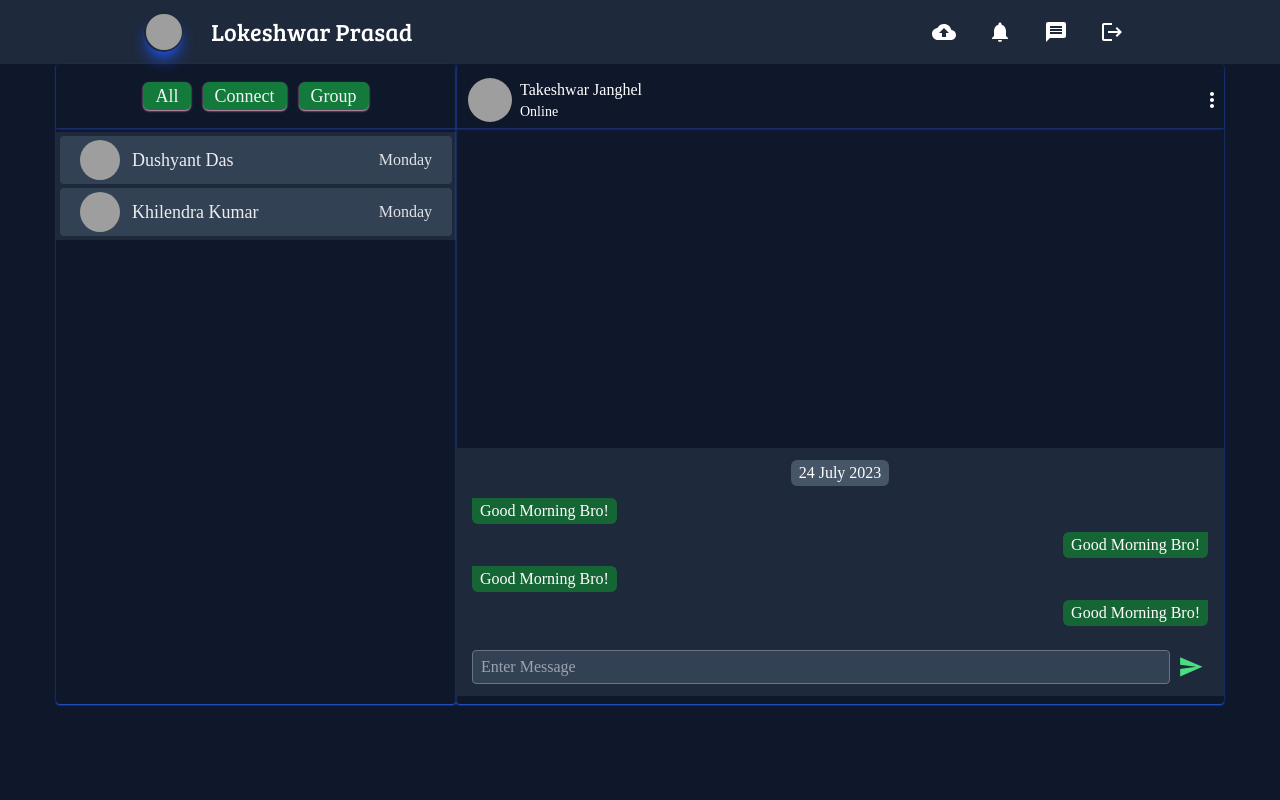
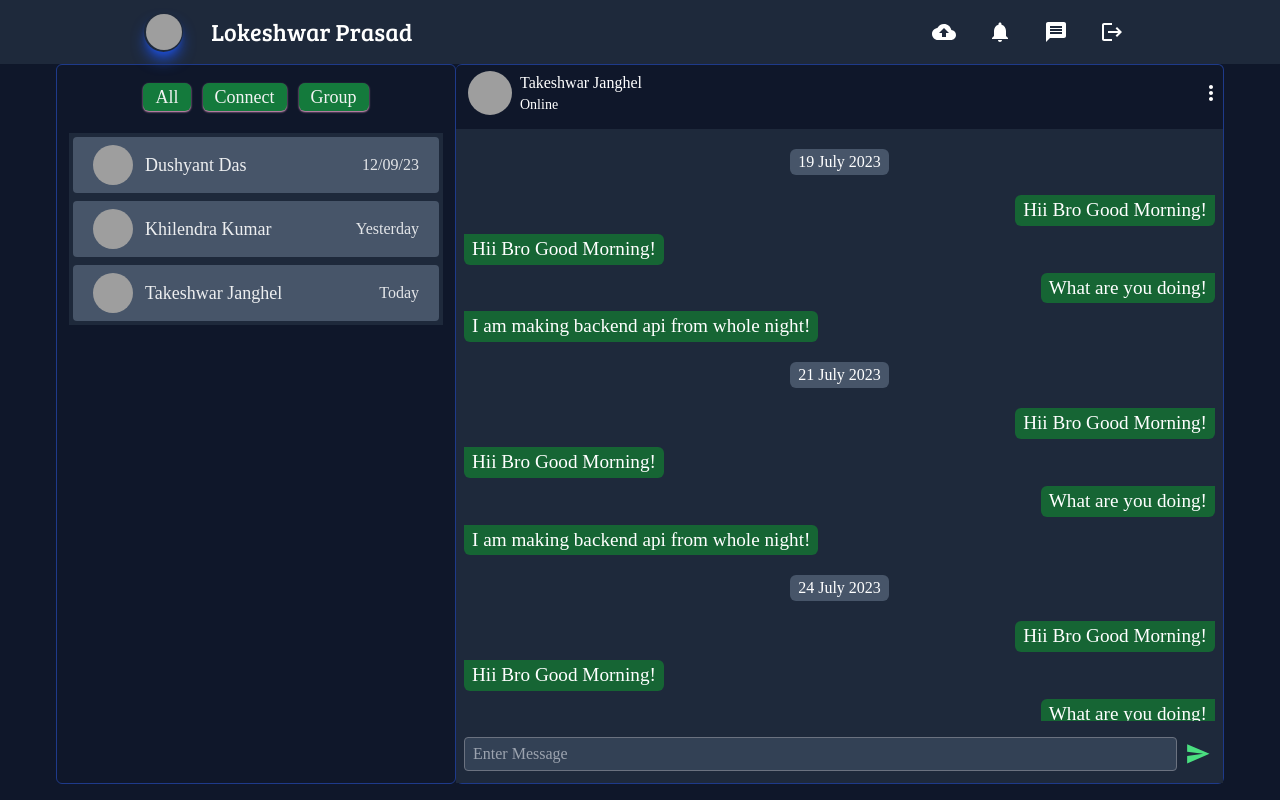
Before and after one commit to LokeshwarPrasad3/Student-Project-Hub, a React (Create React App) app in the folder Frontend/: page /message in a window 1280 px wide. Built offline with nearby package versions, Linux system fonts and the light colour scheme; grey boxes are pictures that could not be loaded; a web font is replaced by a local one.

Commit message:
Added Chat Messages Sending Functionality

```diff
--- /dev/null
+++ b/Frontend/src/Components/ChatMessages.jsx
@@ -0,0 +1,65 @@
+import React from 'react'
+
+const ChatMessages = ({ chatMessages }) => {
+    return (
+        <>
+
+            {/* particular message box */}
+            {
+                chatMessages.flatMap((day,dayIndex) => {
+                    return (
+                        <React.Fragment key={dayIndex}>
+                            {/* show first date */}
+                            <div className="date_show flex items-center justify-center py-3">
+                                <div className="date bg-slate-600 px-2 py-[1px] rounded-md">
+                                    <p>{day.date}</p>
+                                </div>
+                            </div>
+
+                            {/* for messages */}
+
+                            {
+                                day.messages.map((message, index) => (
+
+                                    <div key={index} className={`message_box_right w-full flex ${message.sender === 'user' ? 'justify-end' : ''} my-2`}>
+                                        <div className={`message bg-green-800 px-2 py-[1px] w-fit max-w-[60%] rounded-md rounded-${message.sender === 'user' ? 'tr' : 'tl'}-none`}>
+                                            <p className='message_name text-[1.2rem]'>
+                                                {message.message}
+                                            </p>
+                                        </div>
+                                    </div>
+
+                                ))}
+                        </React.Fragment>
+                    )
+                })
+            }
+
+
+
+
+            {/* right sender messae */}
+            {/* left messae receiver messae */}
+            {/* <div className="message_box_right w-full flex justify-end my-2">
+                <div className="message bg-green-800 px-2 py-[1px] w-fit max-w-[60%] rounded-md rounded-tr-none">
+                    <p className='message_name' >
+                    I am sender
+                    </p>
+                </div>
+            </div>
+
+            <div className="message_box_left w-full flex my-2">
+                <div className="message bg-green-800 px-2 py-[1px] w-fit max-w-[60%] rounded-md rounded-tl-none">
+                    <p className='message_name' >
+                    I am receiver
+                    </p>
+                </div>
+            </div> */}
+
+
+
+        </>
+    )
+}
+
+export default ChatMessages
--- a/Frontend/src/Pages/MessagePage.jsx
+++ b/Frontend/src/Pages/MessagePage.jsx
@@ -1,56 +1,211 @@
-import React from 'react';
+import React, { useEffect, useRef, useState } from 'react';
 import Navbar from '../Components/Navbar';
 import MoreVertIcon from '@mui/icons-material/MoreVert';
 import SendIcon from '@mui/icons-material/Send';
+import { ToastContainer, toast } from 'react-toastify';
+import ChatMessages from '../Components/ChatMessages';
+import { previousTempMessages } from './tempMessage';
 
 const MessagePage = () => {
+
+    const data = new Date();
+
+    // chat show or not
+    const [showChat, setShowChat] = useState(false);
+
+    // always open keyboard for typing
+    const inputRef = useRef(null);
+
+    // Using state to set innerWidth of Windows
+    const [windowWidth, setWindowWidth] = useState(window.innerWidth);
+
+    // state which input typed by user
+    const [messageInput, setMessageInput] = useState("");
+
+    const messagesContainerRef = useRef(null); // Create a ref for the messages container
+
+
+
+    // store all messages of user
+    const tempMessages = [
+        ...previousTempMessages,
+
+        {
+            date: new Date().toLocaleDateString(),
+            messages: [
+                {
+                    sender: 'user',
+                    message: 'Hii Bro Good Morning!',
+                    time: '1'
+                },
+                {
+                    sender: 'friend',
+                    message: 'Hii Bro Good Morning!',
+                    time: '2'
+                },
+                {
+                    sender: 'user',
+                    message: 'What are you doing!',
+                    time: '3'
+                },
+                {
+                    sender: 'friend',
+                    message: 'I am making backend api from whole night!',
+                    time: '4'
+                },
+            ]
+        }
+    ]
+
+    // all chat messages stored here
+    const [chatMessages, setChatMessages] = useState(tempMessages);
+
+
+    useEffect(() => {
+        // Use useEffect to scroll to the bottom when chatMessages change and showChat is true
+        if (messagesContainerRef.current && showChat) {
+            // Scroll to the bottom of the messages container
+            messagesContainerRef.current.scrollTop = messagesContainerRef.current.scrollHeight;
+        }
+
+        const handleResize = () => {
+            setWindowWidth(window.innerWidth);
+            console.log(windowWidth); // Log the updated windowWidth value
+        };
+
+        // Add an event listener to listen for window resize
+        window.addEventListener("resize", handleResize);
+
+        // Remove the event listener when the component unmounts
+        return () => {
+            window.removeEventListener("resize", handleResize);
+        };
+    }, [chatMessages, showChat]); // Include chatMessages and showChat as dependencies
+
+
+    const scrollToBottom = () => {
+        if (messagesContainerRef.current) {
+            // Scroll to the bottom of the messages container
+            messagesContainerRef.current.scrollTop = messagesContainerRef.current.scrollHeight;
+        }
+    };
+
+
+    // if clcked to enter then go send
+    const handleKeyDown = (e) => {
+        if (e.key === 'Enter') {
+            e.preventDefault();
+            sendMessage();
+        }
+    }
+
+    // Send message to friend
+    const sendMessage = () => {
+        if (messageInput.trim() === "") {
+            toast.warn("Please Enter input!");
+            return; // Exit early if input is empty
+        }
+
+        const currentMessage = {
+            sender: 'user',
+            message: messageInput,
+            time: new Date().toISOString(), // Use a unique timestamp
+        }
+
+        const currDate = new Date().toLocaleDateString();
+        const todayMessageIndex = chatMessages.findIndex(message => message.date === currDate);
+
+        if (todayMessageIndex !== -1) {
+            // Create a copy of chatMessages to update the state
+            const updatedChatMessages = [...chatMessages];
+            updatedChatMessages[todayMessageIndex].messages.push(currentMessage);
+
+            // Update the state to trigger a re-render
+            setChatMessages(updatedChatMessages);
+        }
+
+        // Clear the message input after sending
+        setMessageInput(' ');
+        inputRef.current.focus();
+    }
+
+
+
     return (
         <>
             <Navbar />
 
-
             <div className="communication_message_container text-white font-signika flex items-center justify-center w-full  min-h-full ">
 
+
+                {/* not show when showing chatsContent */}
+
+                {
+                    !showChat && (
+                        <>
+
                             {/* contact message list  */}
-                <div className="all_person_list flex flex-col  min-h-[80vh] min-w-[25rem] max-w-[50rem] gap-1 shadow-sm shadow-blue-600 rounded" >
+                            <div className="all_person_list flex flex-col  min-h-[90vh] min-w-[25rem] max-w-[50rem] px-3 gap-1 border-[1px] border-blue-900 rounded-md" >
                                 {/* three filters connect group */}
-                    <div className="person_filters flex justify-center gap-3 items-center py-2 h-16 shadow-sm shadow-blue-900">
+                                <div className="person_filters flex justify-center gap-3 items-center py-2 h-16">
                                     <button className='fav_button ' >All</button>
                                     <button className='fav_button ' >Connect</button>
                                     <button className='fav_button ' >Group</button>
                                 </div>
+                                {/* list of persons */}
 
-                    {/* list of persons */}
-                    <div className="person_list flex flex-col gap-[4px] px-1 py-1 bg-slate-800 h-full ">
+                                <div
+                                    className="person_list flex flex-col gap-2 px-1 py-1 bg-slate-800 h-full ">
 
                                     {/* card of particular person */}
-                        <div className="person_details cursor-pointer rounded hover:bg-slate-600 flex custom-transition justify-between bg-slate-700 px-5 items-center">
+                                    <div
+                                        onClick={() => { if (windowWidth <= 821) { setShowChat(true); scrollToBottom(); } }}
+                                        className="person_details cursor-pointer rounded hover:bg-slate-500 flex custom-transition justify-between h-14 bg-slate-600 px-5 items-center">
                                         <div className="person_box flex gap-3  py-1 items-center">
                                             <img className='h-10 w-10 rounded-full' src="./Images/dushyant.jpg" alt="lokeshwar" />
                                             <h3 className='text-lg opacity-90' >Dushyant Das</h3>
                                         </div>
-                            <span className='opacity-85' >Monday</span>
+                                        <span className='opacity-85' >12/09/23</span>
                                     </div>
 
                                     {/* card of particular person */}
-                        <div className="person_details cursor-pointer rounded hover:bg-slate-600 flex custom-transition justify-between bg-slate-700 px-5 items-center">
+                                    <div
+                                        onClick={() => { if (windowWidth <= 821) { setShowChat(true); scrollToBottom(); } }}
+                                        className="person_details cursor-pointer rounded hover:bg-slate-500 flex custom-transition justify-between  h-14  bg-slate-600 px-5 items-center">
                                         <div className="person_box flex gap-3  py-1 items-center">
                                             <img className='h-10 w-10 rounded-full' src="./Images/khilendra.jpg" alt="lokeshwar" />
                                             <h3 className='text-lg opacity-90' >Khilendra Kumar</h3>
                                         </div>
-                            <span className='opacity-85' >Monday</span>
+                                        <span className='opacity-85' >Yesterday</span>
                                     </div>
 
+                                    {/* card of particular person */}
+                                    <div
+                                        onClick={() => { if (windowWidth <= 821) { setShowChat(true) } }}
+                                        className="person_details cursor-pointer rounded hover:bg-slate-500 flex custom-transition justify-between  h-14  bg-slate-600 px-5 items-center">
+                                        <div className="person_box flex gap-3  py-1 items-center">
+                                            <img className='h-10 w-10 rounded-full' src="./Images/takeshwar.jpg" alt="lokeshwar" />
+                                            <h3 className='text-lg opacity-90' >Takeshwar Janghel</h3>
+                                        </div>
+                                        <span className='opacity-85' >Today</span>
+                                    </div>
 
                                 </div>
                             </div>
+                        </>
+                    )
+                }
+
 
                 {/* mesage person and all messages */}
-                <div className="messages_container flex flex-col py-2 min-h-[80vh] justify-between  rounded  shadow-sm shadow-blue-600 min-w-[60vw]">
+                {
+                    ((windowWidth >= 821) || (windowWidth <= 821 && showChat)) &&
+                    <div
+                        className="messages_container flex flex-col  min-h-[90vh] justify-between min-w-[60vw] border-r-[1px] border-t-[1px] border-b-[1px] border-blue-900 rounded-md">
                         {/* receiver details */}
-                    <div className="receiver_box flex items-center justify-between h-14 shadow-sm shadow-blue-900 py-2 ">
+                        <div className="receiver_box flex items-center justify-between h-14  py-2 ">
                             <div className="receiver_details flex items-center gap-2  px-3">
-                            <img className='h-11 w-11 rounded-full' src="./Images/takeshwar.jpg" alt="" srcSet="" />
+                                <img className='h-11 w-11 rounded-full cursor-pointer' src="./Images/takeshwar.jpg" alt="" srcSet="" />
                                 <div className="person_online flex flex-col justify-center ">
                                     <h3>Takeshwar Janghel</h3>
                                     <span className='text-sm' >Online</span>
@@ -59,62 +214,33 @@ const MessagePage = () => {
                             <MoreVertIcon className="cursor-pointer hover:bg-slate-500 custom-transition  rounded-full" />
                         </div>
                         {/* messages adn send message box */}
-                    <div className=' h-full bg-slate-800  p-2 px-4 flex flex-col justify-between gap-3' >
-                        <div className="messagesb_box_container">
-                            {/* show first date */}
-                            <div className="date_show flex items-center justify-center py-1">
-                                <div className="date bg-slate-600 px-2 py-[1px] rounded-md">
-                                    <p>24 July 2023</p>
+                        <div className=' h-full bg-slate-800 overflow-y-auto  p-2 flex flex-col justify-between gap-3' >
+                            <div ref={messagesContainerRef} className="messagesb_box_container overflow-x-auto max-h-[73vh]">
+
+                                <ChatMessages chatMessages={chatMessages} />
+
+                            </div>
+                            <div className="send_message_container flex justify-between items-center gap-1 my-1 bg-slate-800">
+                                <input
+                                    ref={inputRef}
+                                    onKeyDown={handleKeyDown}
+                                    value={messageInput}
+                                    onChange={(e) => setMessageInput(e.target.value)}
+                                    className='w-full bg-slate-700 border-gray-500 px-2 py-1 border-[1px] rounded  focus:outline-none' type="text" name="" id="input_message " placeholder='Enter Message' />
+                                {/* when enter then go send message */}
+
+                                <SendIcon
+                                    onClick={sendMessage}
+                                    style={{ fontSize: '2.1rem' }} className='text-green-400 hover:bg-slate-500 rounded hover:text-green-200 custom-transition cursor-pointer p-[1px] px-1' />
                             </div>
                         </div>
-
-                            {/* particular message box */}
-
-                            {/* left messae receiver messae */}
-                            <div className="message_box_left w-full my-2">
-                                <div className="message bg-green-800 px-2 py-[1px] w-fit max-w-[70%] rounded-md rounded-tl-none">
-                                    <p className='message_name' >
-                                        Good Morning Bro!
-                                    </p>
                     </div>
-                            </div>
-
-                            {/* right sender messae */}
-                            <div className="message_box_right w-full flex justify-end my-2">
-                                <div className="message bg-green-800 px-2 py-[1px] w-fit max-w-[70%] rounded-md rounded-tr-none">
-                                    <p className='message_name' >
-                                        Good Morning Bro!
-                                    </p>
-                                </div>
+                }
             </div>
 
 
-                            {/* left messae receiver messae */}
-                            <div className="message_box_left w-full my-2">
-                                <div className="message bg-green-800 px-2 py-[1px] w-fit rounded-md rounded-tl-none">
-                                    <p className='message_name' >
-                                        Good Morning Bro!
-                                    </p>
-                                </div>
-                            </div>
 
-                            {/* right sender messae */}
-                            <div className="message_box_right w-full flex justify-end my-2">
-                                <div className="message bg-green-800 px-2 py-[1px] w-fit rounded-md rounded-tr-none">
-                                    <p className='message_name' >
-                                        Good Morning Bro!
-                                    </p>
-                                </div>
-                            </div>
-
-                        </div>
-                        <div className="send_message_container flex justify-between items-center gap-1 my-1 bg-slate-800">
-                            <input className='w-full bg-slate-700 border-gray-500 px-2 py-1 border-[1px] rounded  focus:outline-none' type="text" name="" id="input_message " placeholder='Enter Message' />
-                            <SendIcon style={{ fontSize: '2.1rem' }} className='text-green-400 hover:bg-slate-500 rounded hover:text-green-200 custom-transition cursor-pointer p-[1px] px-1' />
-                        </div>
-                    </div>
-                </div>
-            </div>
+            <ToastContainer />
 
 
         </>
--- /dev/null
+++ b/Frontend/src/Pages/tempMessage.js
@@ -0,0 +1,81 @@
+export const previousTempMessages =
+    [
+
+        {
+
+            date: '19 July 2023',
+            messages: [
+                {
+                    sender: 'user',
+                    message: 'Hii Bro Good Morning!',
+                    time: '1'
+                },
+                {
+                    sender: 'friend',
+                    message: 'Hii Bro Good Morning!',
+                    time: '2'
+                },
+                {
+                    sender: 'user',
+                    message: 'What are you doing!',
+                    time: '3'
+                },
+                {
+                    sender: 'friend',
+                    message: 'I am making backend api from whole night!',
+                    time: '4'
+                },
+            ]
+        },
+        {
+
+            date: '21 July 2023',
+            messages: [
+                {
+                    sender: 'user',
+                    message: 'Hii Bro Good Morning!',
+                    time: '1'
+                },
+                {
+                    sender: 'friend',
+                    message: 'Hii Bro Good Morning!',
+                    time: '2'
+                },
+                {
+                    sender: 'user',
+                    message: 'What are you doing!',
+                    time: '3'
+                },
+                {
+                    sender: 'friend',
+                    message: 'I am making backend api from whole night!',
+                    time: '4'
+                },
+            ]
+        },
+        {
+            date: '24 July 2023',
+            messages: [
+                {
+                    sender: 'user',
+                    message: 'Hii Bro Good Morning!',
+                    time: '1'
+                },
+                {
+                    sender: 'friend',
+                    message: 'Hii Bro Good Morning!',
+                    time: '2'
+                },
+                {
+                    sender: 'user',
+                    message: 'What are you doing!',
+                    time: '3'
+                },
+                {
+                    sender: 'friend',
+                    message: 'I am making backend api from whole night!',
+                    time: '4'
+                },
+            ]
+        },
+    ];
```
Also changed, not shown: Frontend/src/CSS/Style.css (+44 -16 lines). Lines whose indentation alone changed are shown as unchanged.
